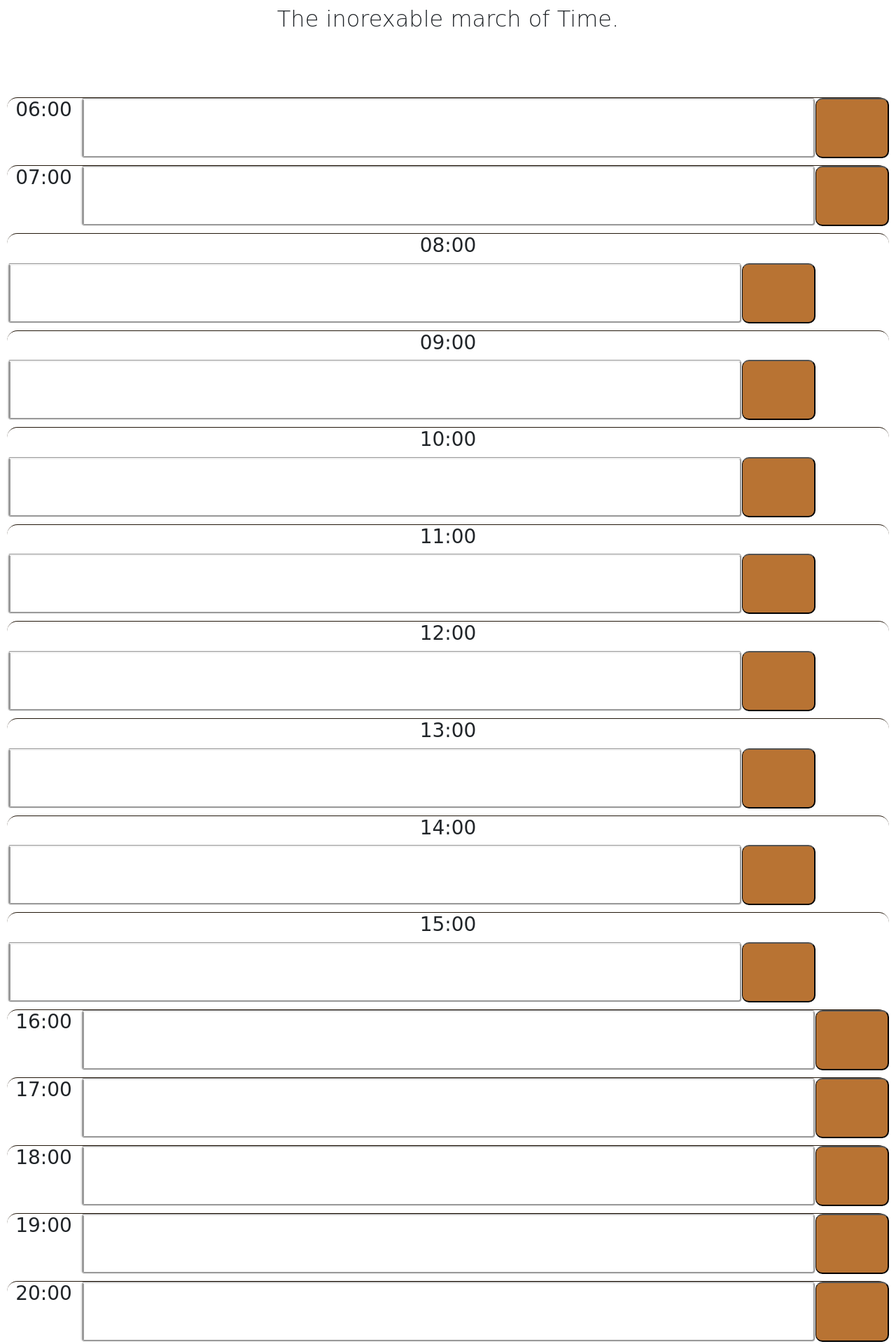
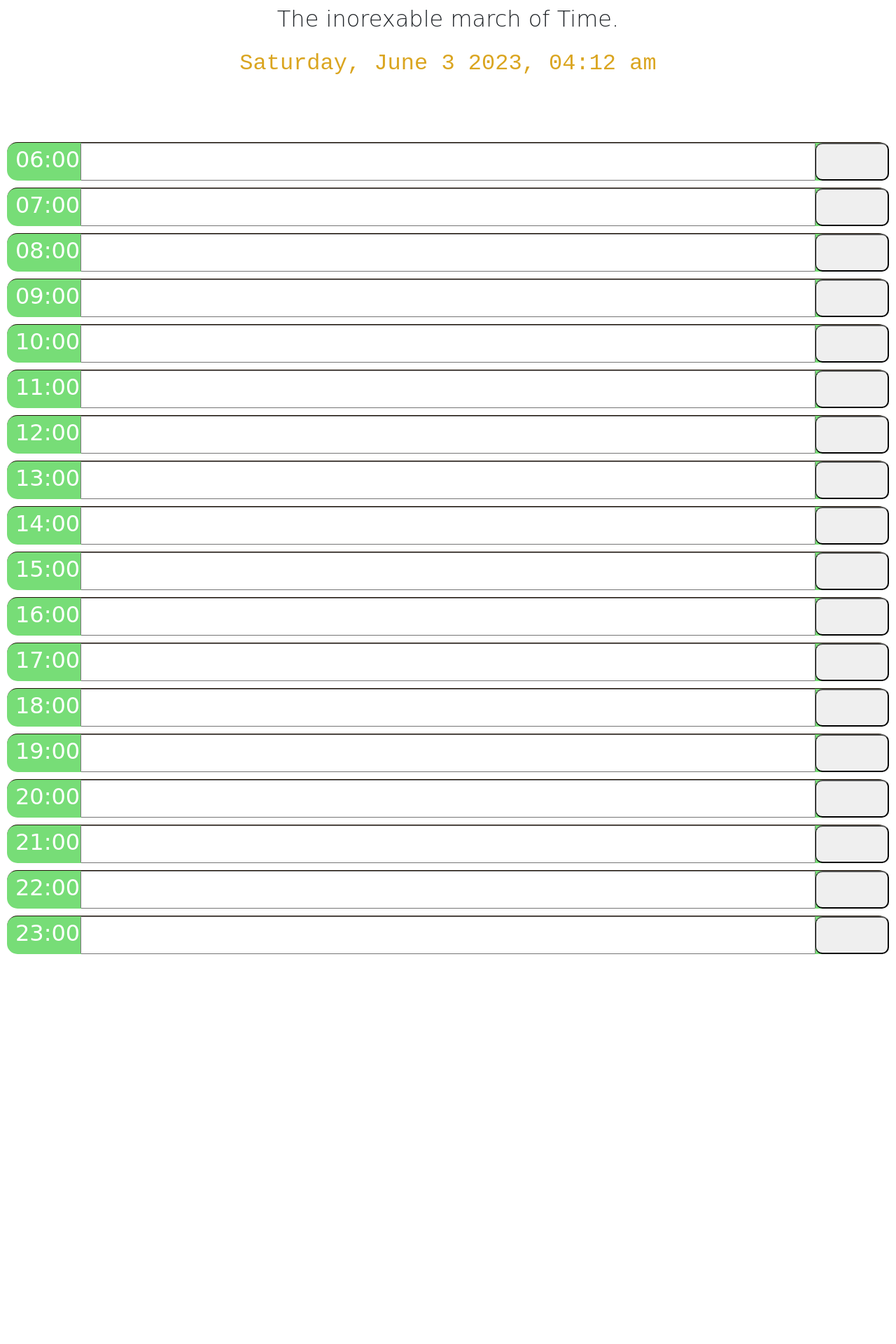
Before and after one commit to Benhwaet/Horloge, a website: page index.html in a window 1280 px wide. Shown: the part 149-2069 px from the top of the page at 70% size. After the commit the page ends 1522 px from the top, so only its background shows below. Drawn offline with nearby package versions, Linux system fonts and the light colour scheme.

Commit message:
function changing class-and label colour- according to current time has been added and seems functional. Some  HTML elements and tags altered to fit form requirements and facilitate JQuery and Javascript item selection.

```diff
--- a/assets/script.js
+++ b/assets/script.js
@@ -3,17 +3,34 @@ $(document).ready(function() {
 //   var currentTime = (present.format('dddd, MMMM D YYYY, h:mm:ss a'))
 // $("#currentDay").text(present);
 var currentDay = $("#currentDay");
-var present = dayjs();
+var present = dayjs().format("dddd, MMMM D YYYY, HH:mm a");
 
+currentDay.text(present);
 
+var presentHour = dayjs().format("HH");
+var roundHour = (presentHour + ":00");
+console.log(roundHour);
+var hourText = $(".hour-text");
+
+var timeBlock = $(".time-block");
+console.log(timeBlock.length);
+var label = $("<label>");
   // do stuff when DOM is ready
+function status(label){
+// for (i=0; 0 <= timeBlock.length; i++) {
+  if (roundHour === hourText) {
+  timeBlock.addClass("past");
+} else if (roundHour > hourText) {
+  timeBlock.addClass("present");
+} else if (roundHour < hourText) {
+  timeBlock.addClass("future");
+}
+};
 
-var currentDay = $("#currentDay");
+status();
+// dayjs().format();
 
-dayjs().format();
-var timeBlock = $(".time-block");
-
-console.log(present)
+});
 
 // Wrap all code that interacts with the DOM in a call to jQuery to ensure that
 // the code isn't run until the browser has finished rendering all the elements
@@ -57,5 +74,3 @@ $(function () {
 
  // write-in text of current dayjs value to html
   });
-
-});
--- a/assets/style.css
+++ b/assets/style.css
@@ -1,17 +1,20 @@
-* {
-  background-image: url(assets/images/background-1660920_1280.jpg);
-}
 body {
     font-family: cursive, serif;
     font-size: 2em;
     /* background-color:  #ab793b; */
-    background-image: url(assets/images/background-1660920_1280.jpg);
+    /* background-image: url(assets/images/background-1660920_1280.jpg); */
     /* background-position: right bottom, left top; */
     /* background-repeat: no-repeat, repeat; */
   }
 
   .lead {
     font-size: xx-large;
+  }
+
+  #currentDay {
+    font-family:'Courier New', Courier, monospace;
+    color: goldenrod;
+    font-style: bold;
   }
   textarea {
     border: groove;
@@ -61,11 +64,15 @@ body {
     border-left: 1px solid black;
     border-radius: 10px;
     border-bottom-right-radius: 10px;
-    background-color: rgb(184, 115, 51);
-    color: white;
+    /* background-color: rgb(184, 115, 51); */
+    /* color: white; */
   }
 
   .saveBtn i:hover {
     font-size: 20px;
     transition: all 0.3s ease-in-out;
   }
+
+  /* .saveIcon {
+    background-image: url(assets/images/wallpaperflare.com_wallpaper.jpg);
+  } */
--- a/index.html
+++ b/index.html
@@ -28,136 +28,136 @@
     <header class="p-5 mb-4 text-center">
       <h1 class="display-1">Horloge</h1>
       <p class="lead">The inorexable march of Time.</p>
-      <p id="currentDay" class="lead"></p>
+      <p id="currentDay" class="lead"><strong>''</strong></p>
     </header>
     <main class="calendar">
-      <section id="hour1" class="row time-block text-center">
-        <h3 class="hour-text col-md-1">06:00</h3>
-        <textarea class="task col-md-10"></textarea>
-        <button class="saveBtn col-md-1" aria-label="save">
-          <i class="saveIcon" aria-hidden="false"></i>
-        </button>
-      </section>
-      <section id="hour2" class="row time-block text-center">
-        <h3 class="hour-text col-md-1">07:00</h3>
-        <textarea class="task col-md-10"></textarea>
-        <button class="saveBtn col-md-1" aria-label="save">
+      <form class="row time-block text-center">
+        <label for="hour01" name="hourText" class="hour-text col-md-1">06:00</label>
+        <input id="hour01" type="text" name="taskText" class="task col-md-10">
+        <button type="button" name="save" class="saveBtn col-md-1" aria-label="save">
           <i class="saveIcon" aria-hidden="true"></i>
         </button>
-      </section>
-      <section id="hour3" class="row time-block text-center">
-        <h3 lass="hour-text col-md-1">08:00</h3>
-        <textarea class="task col-md-10"></textarea>
-        <button class="saveBtn col-md-1" aria-label="save">
+      </form>
+      <form class="row time-block text-center">
+        <label for="hour02" name="hourText" class="hour-text col-md-1">07:00</label>
+        <input id="hour02" type="text" name="taskText" class="task col-md-10">
+        <button type="button" name="save" class="saveBtn col-md-1" aria-label="save">
           <i class="saveIcon" aria-hidden="true"></i>
         </button>
-      </section>
-      <section id="hour4" class="row time-block text-center">
-        <h3 lass="hour-text col-md-1">09:00</h3>
-        <textarea class="task col-md-10"></textarea>
-        <button class="saveBtn col-md-1" aria-label="save">
+      </form>
+      <form class="row time-block text-center">
+        <label for="hour03" name="hourText" class="hour-text col-md-1">08:00</label>
+        <input id="hour03" type="text" name="taskText" class="task col-md-10">
+        <button type="button" name="save" class="saveBtn col-md-1" aria-label="save">
           <i class="saveIcon" aria-hidden="true"></i>
         </button>
-      </section>
-      <section id="hour5" class="row time-block text-center">
-        <h3 lass="hour-text col-md-1">10:00</h3>
-        <textarea class="task col-md-10"></textarea>
-        <button class="saveBtn col-md-1" aria-label="save">
-          <i class="saveIcon" aria-hidden="false"></i>
+      </form>
+      <form class="row time-block text-center">
+        <label for="hour04" name="hourText" class="hour-text col-md-1">09:00</label>
+        <input id="hour04" type="text" name="taskText" class="task col-md-10">
+        <button type="button" name="save" class="saveBtn col-md-1" aria-label="save">
+          <i class="saveIcon" aria-hidden="true"></i>
         </button>
-      </section>
-      <section id="hour6" class="row time-block text-center">
-        <h3 lass="hour-text col-md-1">11:00</h3>
-        <textarea class="task col-md-10"></textarea>
-        <button class="saveBtn col-md-1" aria-label="save">
-          <i class="saveIcon" aria-hidden="false"></i>
+      </form>
+      <form class="row time-block text-center">
+        <label for="hour05" name="hourText" class="hour-text col-md-1">10:00</label>
+        <input id="hour05" type="text" name="taskText" class="task col-md-10">
+        <button type="button" name="save" class="saveBtn col-md-1" aria-label="save">
+          <i class="saveIcon" aria-hidden="true"></i>
         </button>
-      </section>
-      <section id="hour7" class="row time-block text-center">
-        <h3 lass="hour-text col-md-1">12:00</h3>
-        <textarea class="task col-md-10"></textarea>
-        <button class="saveBtn col-md-1" aria-label="save">
-          <i class="saveIcon" aria-hidden="false"></i>
+      </form>
+      <form class="row time-block text-center">
+        <label for="hour06" name="hourText" class="hour-text col-md-1">11:00</label>
+        <input id="hour06" type="text" name="taskText" class="task col-md-10">
+        <button type="button" name="save" class="saveBtn col-md-1" aria-label="save">
+          <i class="saveIcon" aria-hidden="true"></i>
         </button>
-      </section>
-      <section id="hour8" class="row time-block text-center">
-        <h3 lass="hour-text col-md-1">13:00</h3>
-        <textarea class="task col-md-10"></textarea>
-        <button class="saveBtn col-md-1" aria-label="save">
-          <i class="saveIcon" aria-hidden="false"></i>
+      </form>
+      <form class="row time-block text-center">
+        <label for="hour07" name="hourText" class="hour-text col-md-1">12:00</label>
+        <input id="hour07" type="text" name="taskText" class="task col-md-10">
+        <button type="button" name="save" class="saveBtn col-md-1" aria-label="save">
+          <i class="saveIcon" aria-hidden="true"></i>
         </button>
-      </section>
-      <section id="hour9" class="row time-block text-center">
-        <h3 lass="hour-text col-md-1">14:00</h3>
-        <textarea class="task col-md-10"></textarea>
-        <button class="saveBtn col-md-1" aria-label="save">
-          <i class="saveIcon" aria-hidden="false"></i>
+      </form>
+      <form class="row time-block text-center">
+        <label for="hour08" name="hourText" class="hour-text col-md-1">13:00</label>
+        <input id="hour08" type="text" name="taskText" class="task col-md-10">
+        <button type="button" name="save" class="saveBtn col-md-1" aria-label="save">
+          <i class="saveIcon" aria-hidden="true"></i>
         </button>
-      </section>
-      <section id="hour10" class="row time-block text-center">
-        <h3 lass="hour-text col-md-1">15:00</h3>
-        <textarea class="task col-md-10"></textarea>
-        <button class="saveBtn col-md-1" aria-label="save">
-          <i class="saveIcon" aria-hidden="false"></i>
+      </form>
+      <form class="row time-block text-center">
+        <label for="hour09" name="hourText" class="hour-text col-md-1">14:00</label>
+        <input id="hour09" type="text" name="taskText" class="task col-md-10">
+        <button type="button" name="save" class="saveBtn col-md-1" aria-label="save">
+          <i class="saveIcon" aria-hidden="true"></i>
         </button>
-      </section>
-      <section id="hour11" class="row time-block text-center">
-        <h3 class="hour-text col-md-1">16:00</h3>
-        <textarea class="task col-md-10"></textarea>
-        <button class="saveBtn col-md-1" aria-label="save">
-          <i class="saveIcon" aria-hidden="false"></i>
+      </form>
+      <form class="row time-block text-center">
+        <label for="hour10" name="hourText" class="hour-text col-md-1">15:00</label>
+        <input id="hour10" type="text" name="taskText" class="task col-md-10">
+        <button type="button" name="save" class="saveBtn col-md-1" aria-label="save">
+          <i class="saveIcon" aria-hidden="true"></i>
         </button>
-      </section>
-      <section id="hour12" class="row time-block text-center">
-        <h3 class="hour-text col-md-1">17:00</h3>
-        <textarea class="task col-md-10"></textarea>
-        <button class="saveBtn col-md-1" aria-label="save">
-          <i class="saveIcon" aria-hidden="false"></i>
+      </form>
+      <form class="row time-block text-center">
+        <label for="hour11" name="hourText" class="hour-text col-md-1">16:00</label>
+        <input id="hour11" type="text" name="taskText" class="task col-md-10">
+        <button type="button" name="save" class="saveBtn col-md-1" aria-label="save">
+          <i class="saveIcon" aria-hidden="true"></i>
         </button>
-      </section>
-      <section id="hour13" class="row time-block text-center">
-        <h3 class="hour-text col-md-1">18:00</h3>
-        <textarea class="task col-md-10"></textarea>
-        <button class="saveBtn col-md-1" aria-label="save">
-          <i class="saveIcon" aria-hidden="false"></i>
+      </form>
+      <form class="row time-block text-center">
+        <label for="hour12" name="hourText" class="hour-text col-md-1">17:00</label>
+        <input id="hour12" type="text" name="taskText" class="task col-md-10">
+        <button type="button" name="save" class="saveBtn col-md-1" aria-label="save">
+          <i class="saveIcon" aria-hidden="true"></i>
         </button>
-      </section>
-      <section id="hour14" class="row time-block text-center">
-        <h3 class="hour-text col-md-1">19:00</h3>
-        <textarea class="task col-md-10"></textarea>
-        <button class="saveBtn col-md-1" aria-label="save">
-          <i class="saveIcon" aria-hidden="false"></i>
+      </form>
+      <form class="row time-block text-center">
+        <label for="hour13" name="hourText" class="hour-text col-md-1">18:00</label>
+        <input id="hour13" type="text" name="taskText" class="task col-md-10">
+        <button type="button" name="save" class="saveBtn col-md-1" aria-label="save">
+          <i class="saveIcon" aria-hidden="true"></i>
         </button>
-      </section>
-      <section id="hour15" class="row time-block text-center">
-        <h3 class="hour-text col-md-1">20:00</h3>
-        <textarea class="task col-md-10"></textarea>
-        <button class="saveBtn col-md-1" aria-label="save">
-          <i class="saveIcon" aria-hidden="false"></i>
+      </form>
+      <form class="row time-block text-center">
+        <label for="hour14" name="hourText" class="hour-text col-md-1">19:00</label>
+        <input id="hour14" type="text" name="taskText" class="task col-md-10">
+        <button type="button" name="save" class="saveBtn col-md-1" aria-label="save">
+          <i class="saveIcon" aria-hidden="true"></i>
         </button>
-      </section>
-      <section id="hour16" class="row time-block text-center">
-        <h3 class="hour-text col-md-1">21:00</h3>
-        <textarea class="task col-md-10"></textarea>
-        <button class="saveBtn col-md-1" aria-label="save">
-          <i class="saveIcon" aria-hidden="false"></i>
+      </form>
+      <form class="row time-block text-center">
+        <label for="hour15" name="hourText" class="hour-text col-md-1">20:00</label>
+        <input id="hour15" type="text" name="taskText" class="task col-md-10">
+        <button type="button" name="save" class="saveBtn col-md-1" aria-label="save">
+          <i class="saveIcon" aria-hidden="true"></i>
         </button>
-      </section>
-      <section id="hour17" class="row time-block text-center">
-        <h3 class="hour-text col-md-1">22:00</h3>
-        <textarea class="task col-md-10"></textarea>
-        <button class="saveBtn col-md-1" aria-label="save">
-          <i class="saveIcon" aria-hidden="false"></i>
+      </form>
+      <form class="row time-block text-center">
+        <label for="hour16" name="hourText" class="hour-text col-md-1">21:00</label>
+        <input id="hour16" type="text" name="taskText" class="task col-md-10">
+        <button type="button" name="save" class="saveBtn col-md-1" aria-label="save">
+          <i class="saveIcon" aria-hidden="true"></i>
         </button>
-      </section>
-      <section id="hour18" class="row time-block text-center">
-        <h3 class="hour-text col-md-1">23:00</h3>
-        <textarea class="task col-md-10"></textarea>
-        <button class="saveBtn col-md-1" aria-label="save">
-          <i class="saveIcon" aria-hidden="false"></i>
+      </form>
+      <form class="row time-block text-center">
+        <label for="hour17" name="hourText" class="hour-text col-md-1">22:00</label>
+        <input id="hour17" type="text" name="taskText" class="task col-md-10">
+        <button type="button" name="save" class="saveBtn col-md-1" aria-label="save">
+          <i class="saveIcon" aria-hidden="true"></i>
         </button>
-      </section>
-
+      </form>
+      <form class="row time-block text-center">
+        <label for="hour18" name="hourText" class="hour-text col-md-1">23:00</label>
+        <input id="hour18" type="text" name="taskText" class="task col-md-10">
+        <button type="button" name="save" class="saveBtn col-md-1" aria-label="save">
+          <i class="saveIcon" aria-hidden="true"></i>
+        </button>
+      </form>
+      </main>
     <script src="assets/script.js"></script>
   </body>
 </html>
```
Also changed, not shown: earlyIndex.html (added, +163 -0 lines), assets/images/clock-fantasy.webp (deleted), assets/images/wallpaperflare.com_wallpaper.jpg (added).
